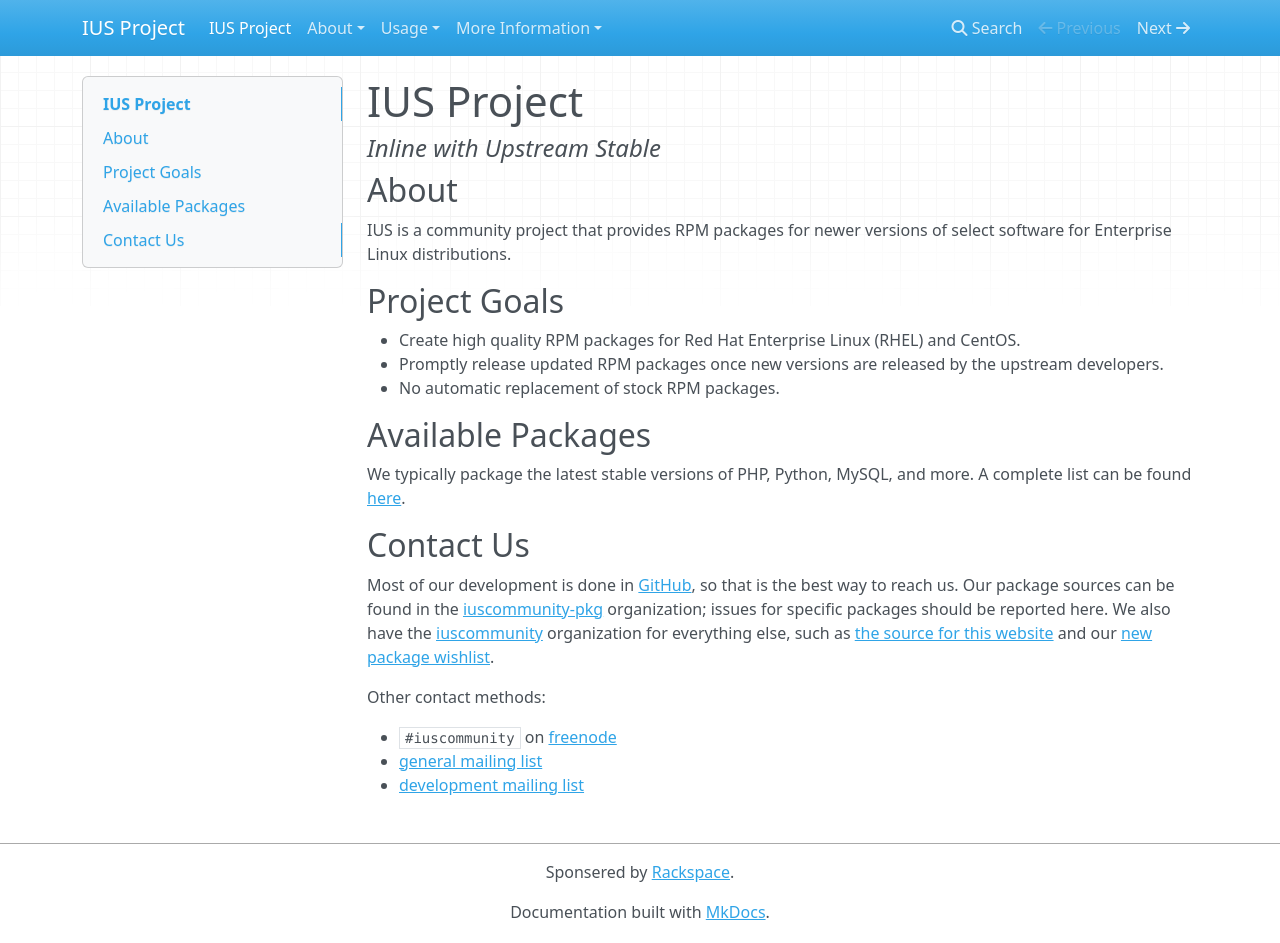
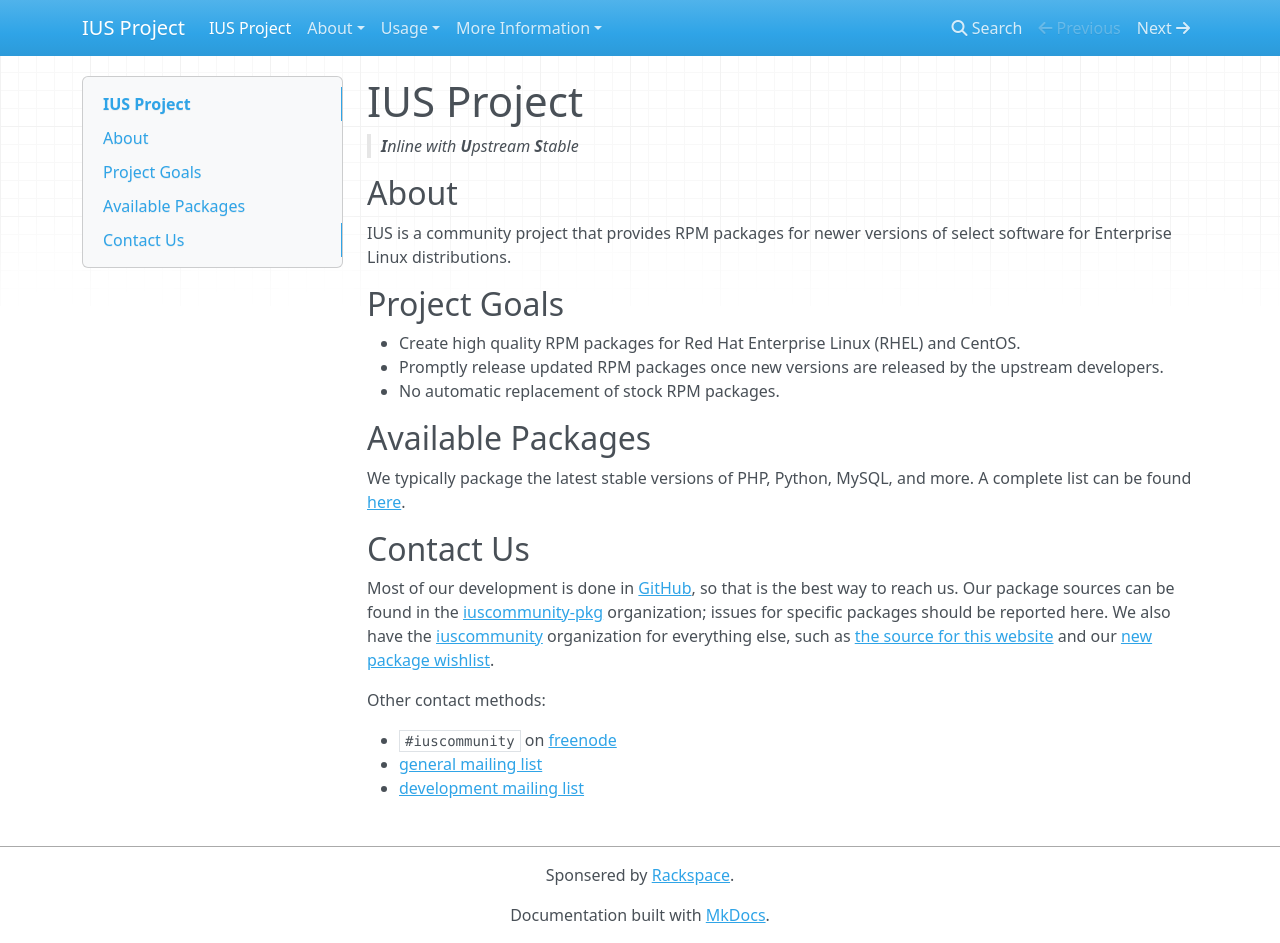
Before and after one commit to iusrepo/ius.io, an MkDocs documentation site: the page built from docs/index.md, in a window 1280 px wide and 943 px high. Built offline with MkDocs 1.6.1, drawn with Linux system fonts in a browser that asks for light colours; nearby versions of some CDN libraries; old or Windows-style settings are respelled for this version of MkDocs.

Commit message:
use a block quote here

```diff
--- a/docs/index.md
+++ b/docs/index.md
@@ -1,6 +1,6 @@
 # IUS Project
 
-#### _**I**nline with **U**pstream **S**table_
+> _**I**nline with **U**pstream **S**table_
 
 ## About
 
```
